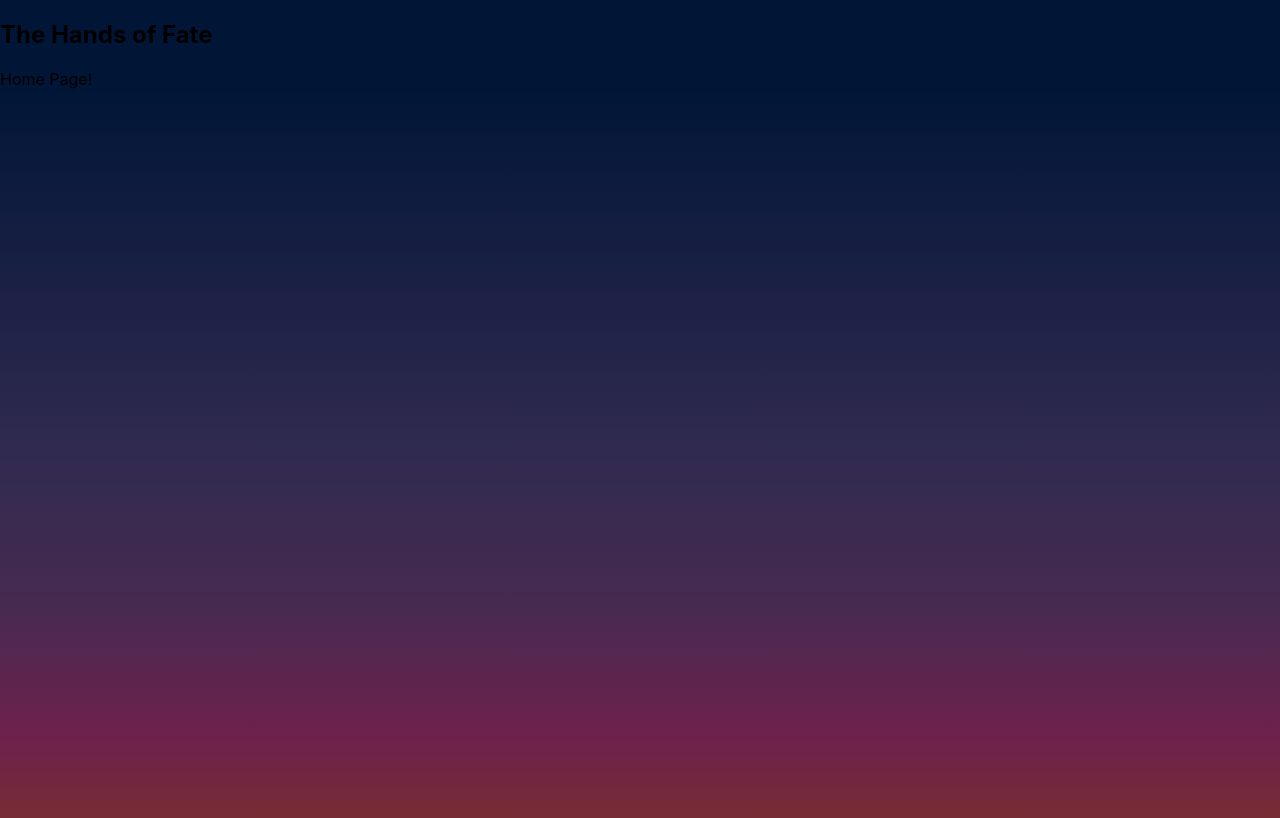
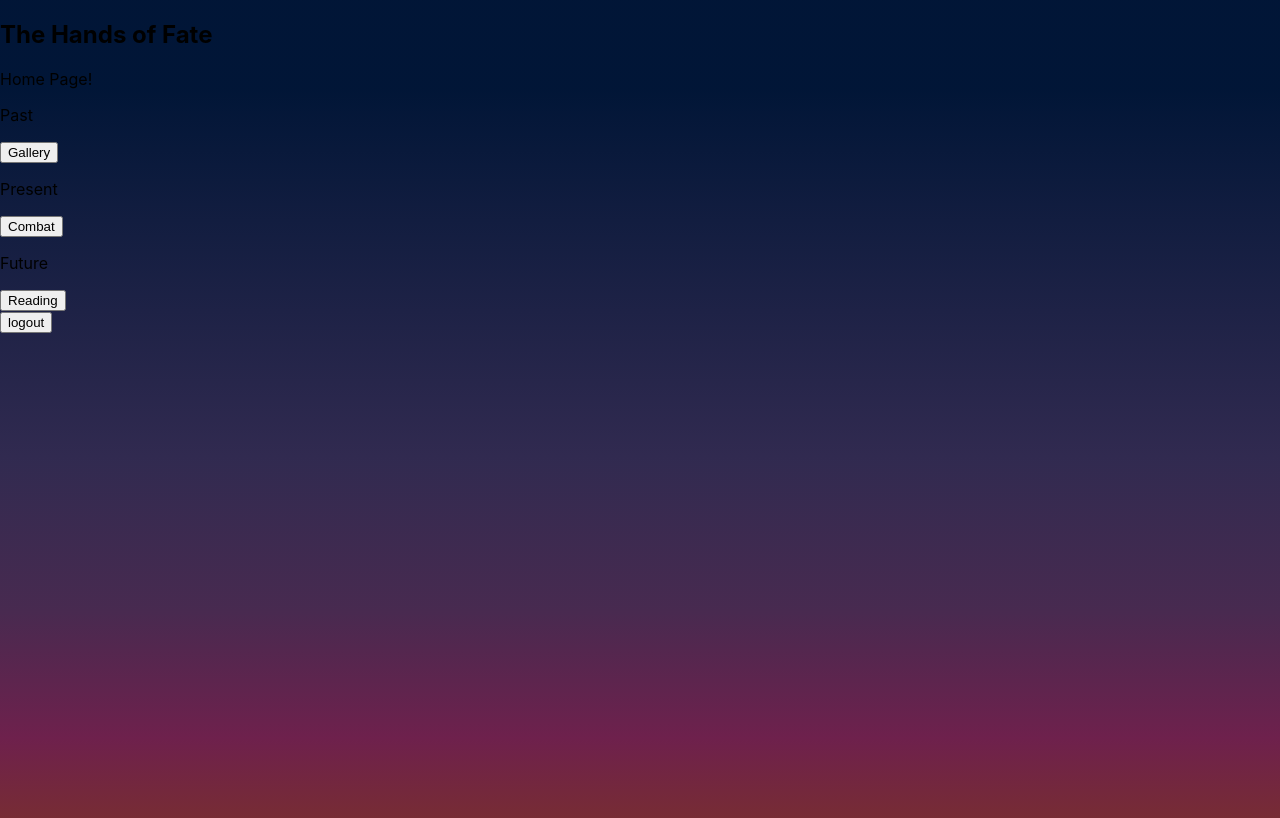
Before and after one commit to hands-of-fate/fate-frontend, a React (Create React App) app: page /home in a window 1280 px wide. Built offline with nearby package versions, Linux system fonts and the light colour scheme; sample sign-in values are in the browser's storage.

Commit message:
homepage logs out

```diff
--- a/src/App.js
+++ b/src/App.js
@@ -36,14 +36,14 @@ handleLogout = () => {
             <Route
               path="/"
               exact
-              render={(routerProps) => <TitlePage login={this.handleLogin} logout={this.handleLogout} {...routerProps} />}
+              render={(routerProps) => <TitlePage login={this.handleLogin}  {...routerProps} />}
             />
             <Route
               path="/home"
               exact
               render={(routerProps) =>
                 this.state.token
-                  ? <HomePage {...routerProps} />
+                  ? <HomePage logout={this.handleLogout} {...routerProps} />
                   : <Redirect to='/' />}
             />
           </Switch>
--- a/src/HomePage.js
+++ b/src/HomePage.js
@@ -1,10 +1,30 @@
 import React, { Component } from 'react'
+import { Link } from 'react-router-dom'
 
-export default class HomePage extends Component {
+export default class HomePage extends
+Component {
+    state = {
+        combatNumber: 0,
+    }
+
     render() {
         return (
             <div>
                 Home Page!
+                <section>
+                    <p for='past'>Past</p>
+                    <Link>
+                        <button id='past'>Gallery</button>
+                    </Link>
+                    <p for='present'>Present</p>
+                    <button id='present'>Combat</button>
+                    <p for='future'>Future</p>
+                    <button id='future'>Reading</button>
+                </section>
+                <Link to='/'>
+                    <button onClick={this.props.logout}>logout</button>
+                </Link>
+
             </div>
         )
     }
--- a/src/TitlePage.js
+++ b/src/TitlePage.js
@@ -11,8 +11,8 @@ export default class TitlePage extends Component {
                     <p>Title goes here</p>
                 </section>
                 <section>
-                    <SignupComp/>
-                    <LoginComp login={this.props.login} history={this.props.history} token={this.props.token} />
+                    <SignupComp login={this.props.login} history={this.props.history} />
+                    <LoginComp login={this.props.login} history={this.props.history} />
                 </section>
             </div>
         )
```
